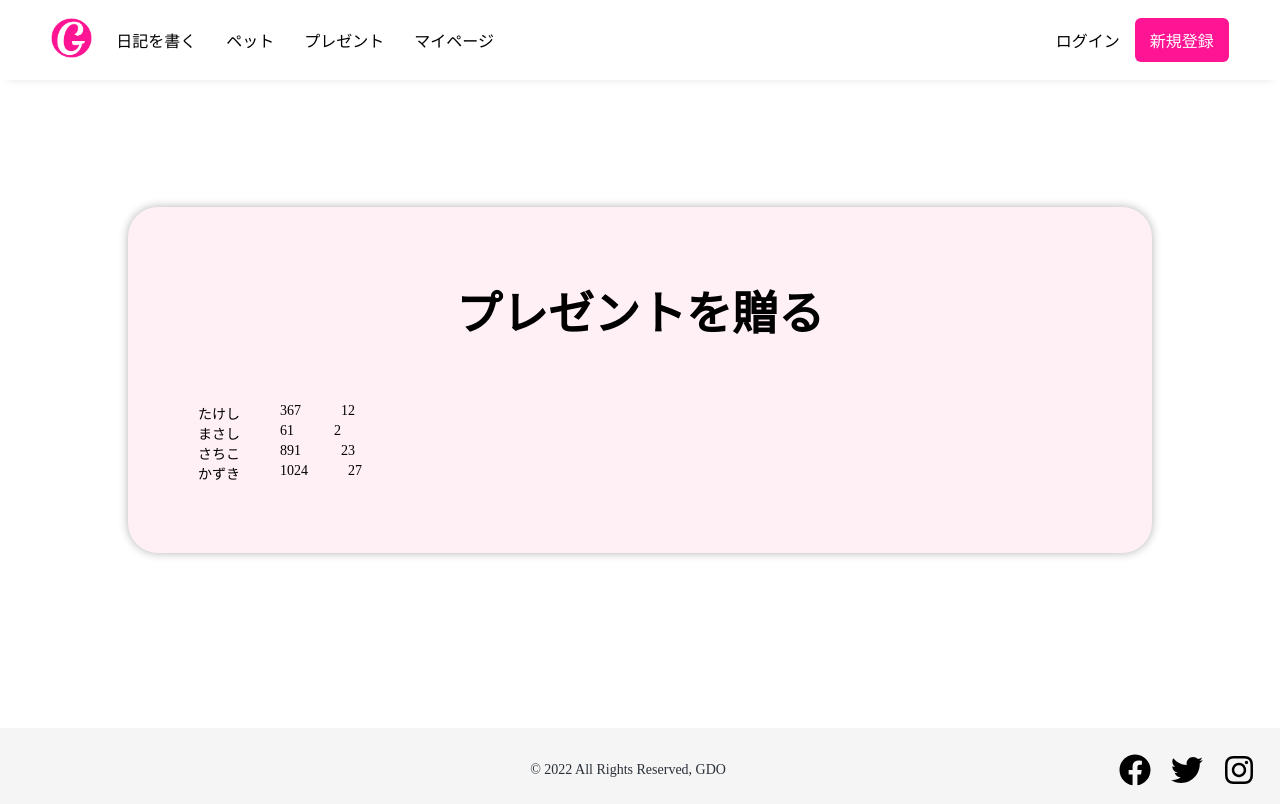
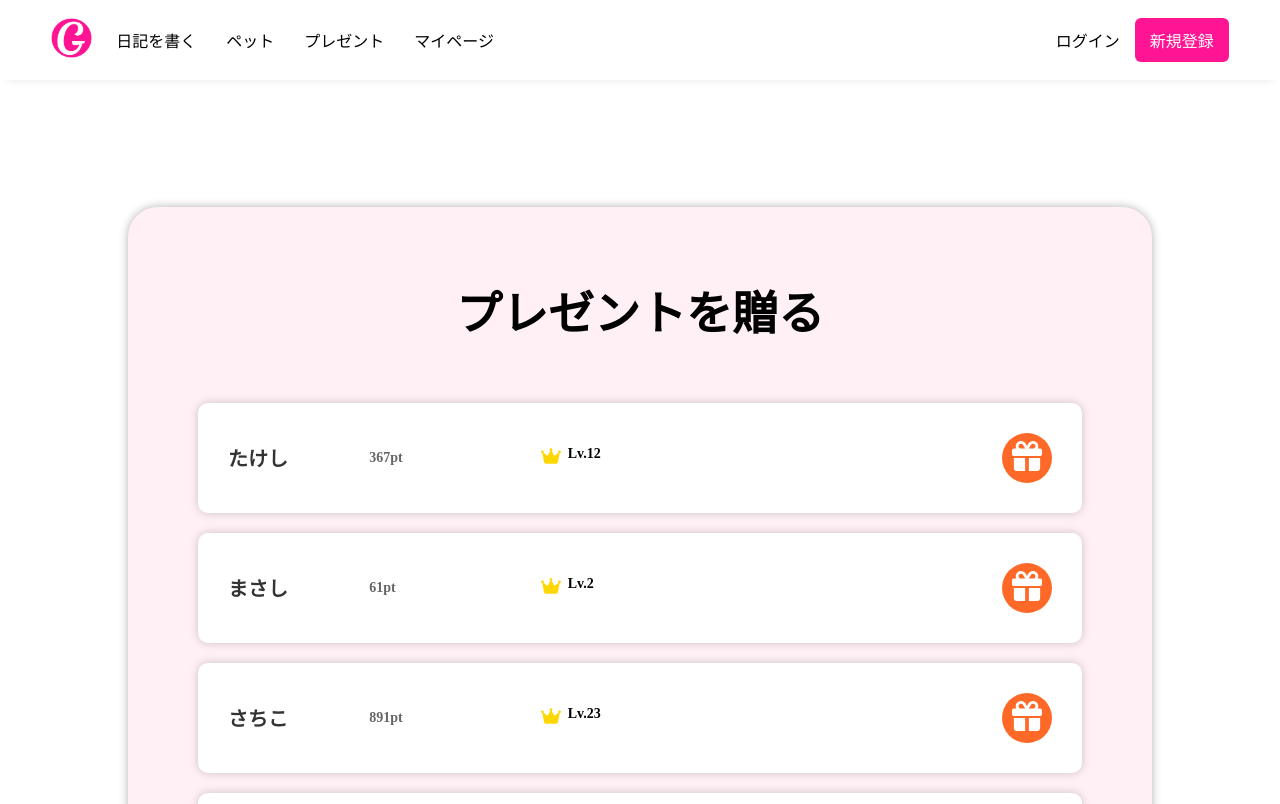
Before and after one commit to motokikonnno/positive-front, a Next.js app: page /Present in a window 1280 px wide. Shown: the top 804 px of the page. Built offline with nearby package versions, Linux system fonts and the light colour scheme.

Commit message:
ギフトページ作成・モーダル追加・css微調整

```diff
--- a/src/components/PresentList.tsx
+++ b/src/components/PresentList.tsx
@@ -1,5 +1,5 @@
-import { FC } from "react";
-import { People } from "../pages/Present";
+import { FC, useState } from "react";
+import Image from "next/image";
 import styles from "../styles/components/PresentList.module.scss";
 
 type PresentProps = {
@@ -11,13 +11,30 @@ type PresentProps = {
 };
 
 export const PresentList: FC<PresentProps> = ({ people }) => {
+  const [isToggle, setIsToggle] = useState<boolean>(false);
+
+  const handleDisable = () => {
+    setIsToggle(true);
+  };
+
   return (
-    <>
-      <div className={styles.container}>
-        <div>{people.name}</div>
-        <div>{people.point}</div>
-        <div>{people.level}</div>
+    <div className={styles.container}>
+      <div className={styles.name}>{people.name}</div>
+      <div className={styles.point}>{people.point}pt</div>
+      <div className={styles.level}>
+        <div>
+          <Image src="/icon/crown.svg" width={20} height={20} alt="王冠のアイコン" />
+        </div>
+        Lv.{people.level}
       </div>
-    </>
+      <div className={isToggle ? styles.giftIconDisable : styles.giftIcon} onClick={handleDisable}>
+        <Image
+          src="/icon/gift.svg"
+          width={30}
+          height={30}
+          alt="ギフトアイコン"
+        />
+      </div>
+    </div>
   );
 };
--- a/src/pages/Pet.tsx
+++ b/src/pages/Pet.tsx
@@ -48,6 +48,7 @@ const Pet: NextPage = () => {
                   alt="ポジティブペットの画像"
                 />
               </div>
+              <div className={styles.confirmButton} onClick={handleClose}>OK</div>
             </div>
           </Modal>
         ) : (
--- a/src/pages/Present.tsx
+++ b/src/pages/Present.tsx
@@ -1,4 +1,5 @@
 import type { NextPage } from "next";
+import { useState } from "react";
 import { Layout } from "../components/Layout";
 import { PresentList } from "../components/PresentList";
 import styles from "../styles/pages/Present.module.scss";
--- a/src/styles/components/PresentList.module.scss
+++ b/src/styles/components/PresentList.module.scss
@@ -2,5 +2,58 @@
 
 .container {
   display: flex;
+  justify-content: space-between;
+  align-items: center;
   gap: 40px;
+  margin-bottom: 20px;
+  padding: 30px;
+  border-radius: 10px;
+  background-color: #ffff;
+  box-shadow: 0 0 10px rgba(0, 0, 0, 0.2);
 }
+
+.name {
+  width: 50px;
+  font-size: 20px;
+  font-weight: bold;
+  color: #333333;
+  white-space: nowrap;
+}
+
+.point {
+  width: 80px;
+  font-weight: bold;
+  color: #666666;
+}
+
+.level {
+  display: flex;
+  gap: 7px;
+  width: 370px;
+  font-weight: bold;
+}
+
+.giftIcon {
+  width: 50px;
+  height: 50px;
+  text-align: center;
+  line-height: 68px;
+  background-color: #FF6928;
+  border-radius: 50%;
+  cursor: pointer;
+}
+
+.giftIconDisable {
+  @extend .giftIcon;
+  position: relative;
+  background-color: #CCCCCC;
+
+  &::before {
+    position: absolute;
+    top: -48px;
+    left: -6px;
+    content: "10pt獲得";
+    color: #FFCC66;
+    white-space: nowrap;
+  }
+}
--- a/src/styles/pages/Pet.module.scss
+++ b/src/styles/pages/Pet.module.scss
@@ -102,3 +102,8 @@
 .resultImage {
   text-align: center;
 }
+
+.confirmButton {
+  @extend .addButton;
+  margin: 8% auto 0;
+}
```
Also changed, not shown: src/pages/Diary.tsx (+24 -3 lines), src/styles/components/DiaryList.module.scss (+13 -3 lines), src/styles/pages/Diary.module.scss (+42 -0 lines), public/icon/crown.svg (added), public/icon/gift.svg (added).
